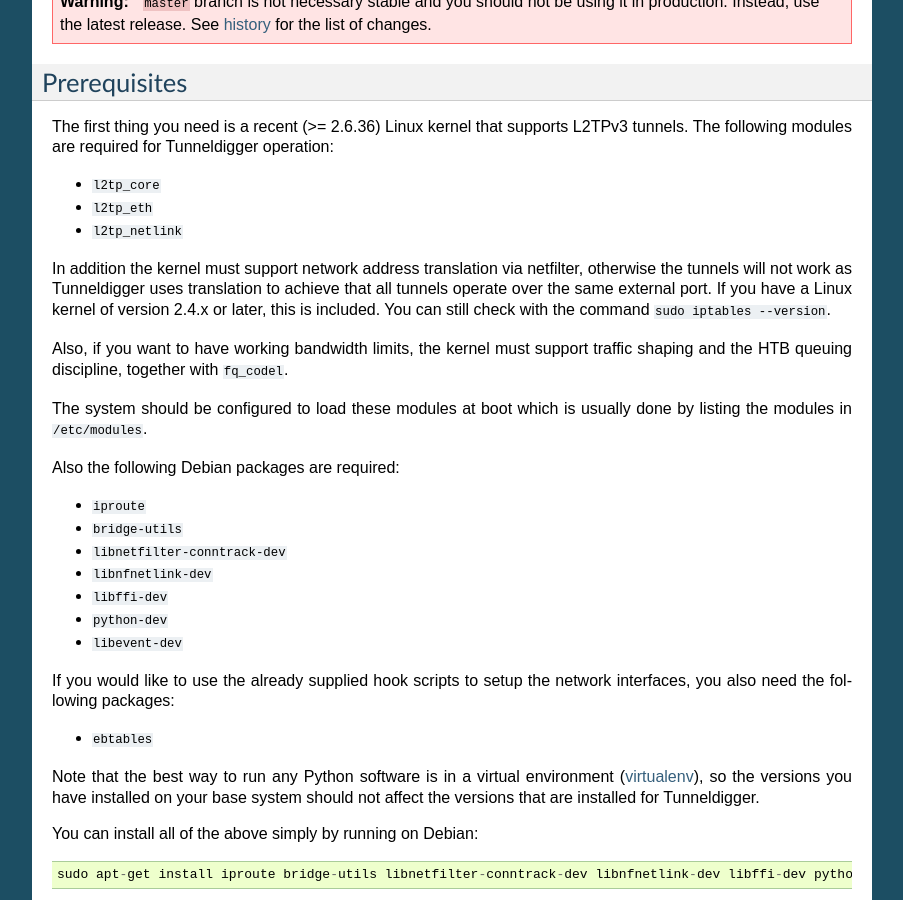
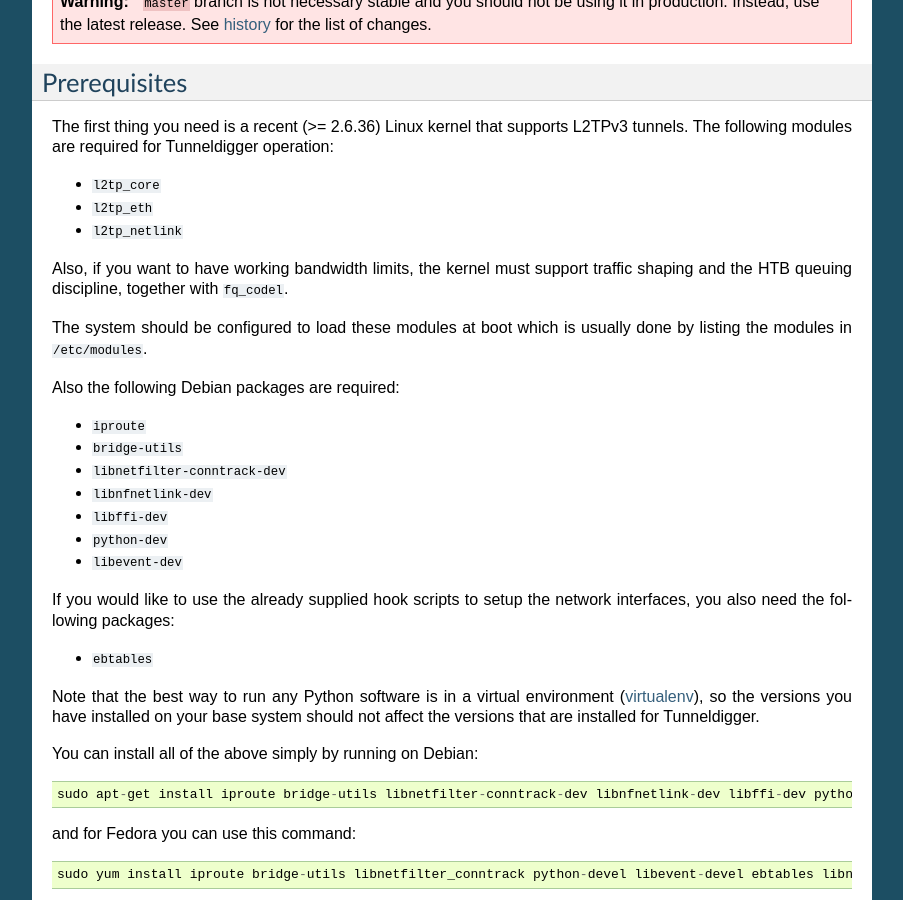
Before and after one commit to wlanslovenija/tunneldigger, a Sphinx documentation site: the page built from docs/server.rst, in a window 1280 px wide and 900 px high, scrolled down 514 px. Shown: the whole window, without its empty margins (198-1101 px from the left). Built offline with Sphinx 7.4.7, drawn with Linux system fonts in a browser that asks for light colours.

Commit message:
delete section for self-built kernels
https://github.com/wlanslovenija/tunneldigger/pull/96#issuecomment-502816284

```diff
--- a/docs/server.rst
+++ b/docs/server.rst
@@ -41,12 +41,6 @@
 * ``l2tp_core``
 * ``l2tp_eth``
 * ``l2tp_netlink``
-
-In addition the kernel must support network address translation via netfilter,
-otherwise the tunnels will not work as Tunneldigger uses translation to achieve
-that all tunnels operate over the same external port.
-If you have a Linux kernel of version 2.4.x or later, this is included.
-You can still check with the command ``sudo iptables --version``.
 
 Also, if you want to have working bandwidth limits, the kernel must support traffic
 shaping and the HTB queuing discipline, together with ``fq_codel``.
```
